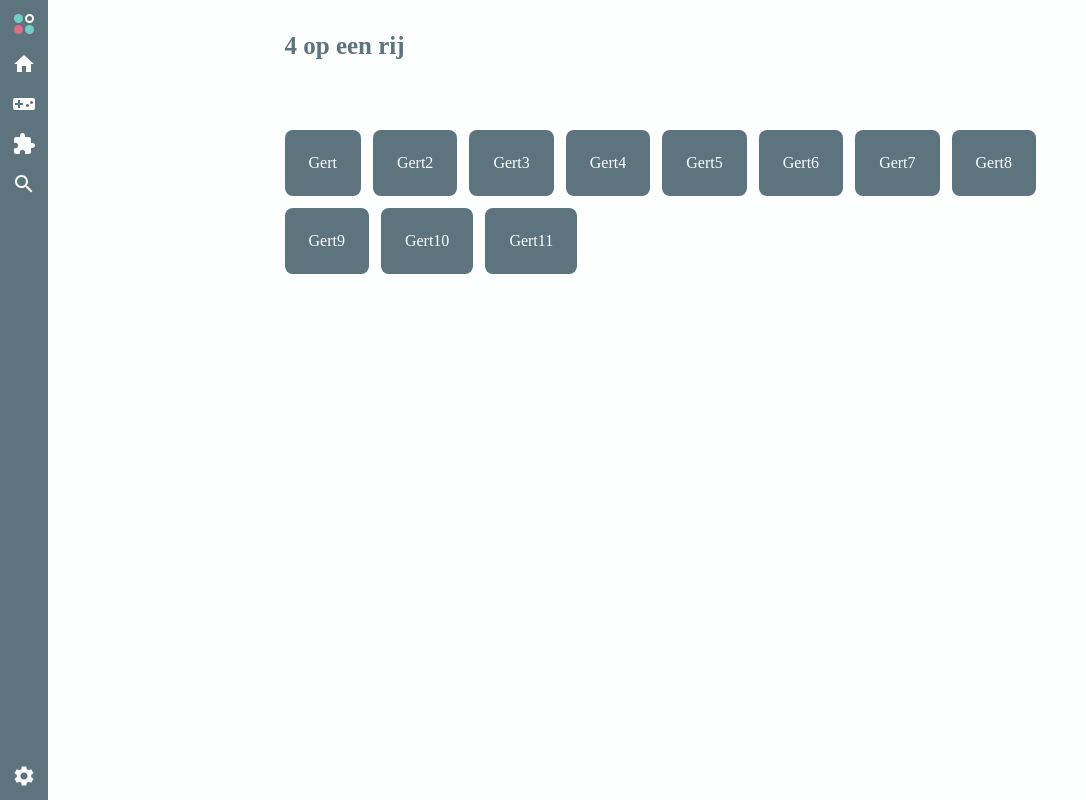
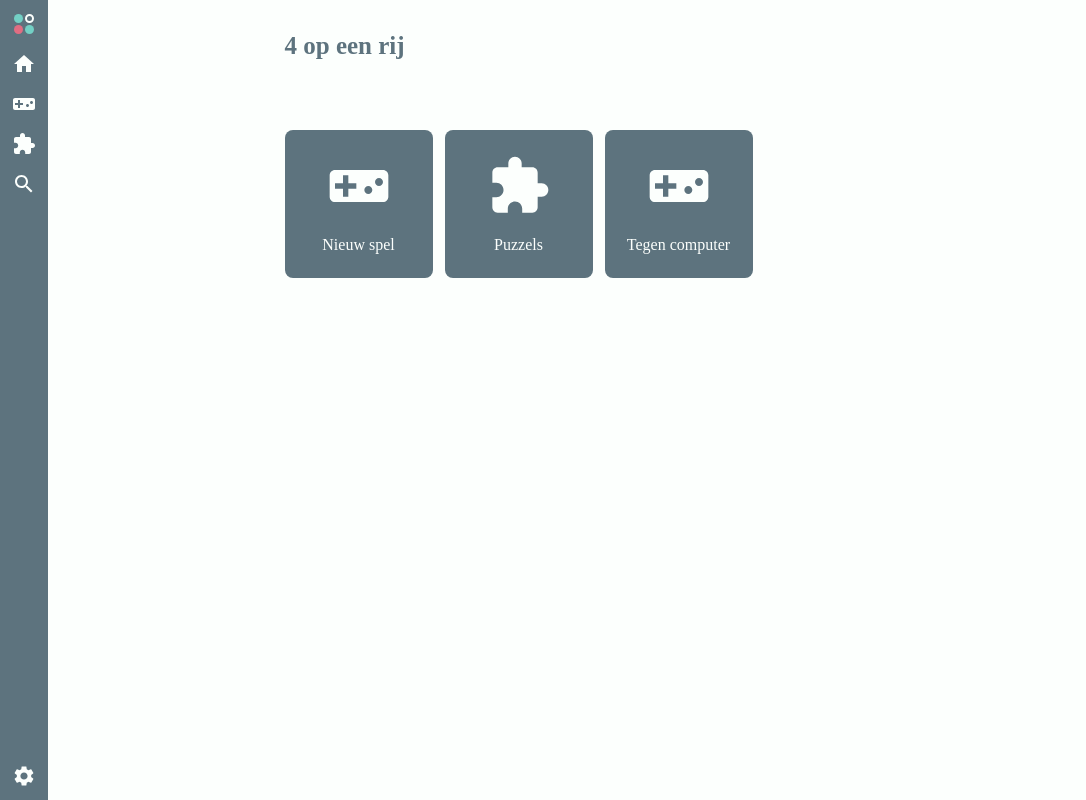
Before and after one commit to lonkaars/connect-4, a React (Create React App) app: page / in a window 1280 px wide. Shown: the whole page, without its empty margins (0-1086 px from the left). Built offline with nearby package versions, Linux system fonts and the light colour scheme.

Commit message:
de tegeltjes liggen

```diff
--- a/src/components/vierkant.tsx
+++ b/src/components/vierkant.tsx
@@ -6,7 +6,8 @@ var VierkantStyle: CSSProperties = {
 	borderRadius: 8,
 	color: "var(--text)",
 	margin: 6, // geen margin collapse = 12px marge
-	display: "inline-block"
+	display: "inline-block",
+	position: "relative"
 }
 
 export class Vierkant extends Component {
--- a/src/pages/home.jsx
+++ /dev/null
@@ -1,27 +0,0 @@
-import { NavBar } from '../components/navbar';
-import { CenteredPage, PageTitle } from '../components/page';
-import { Vierkant, VierkantWrapper } from '../components/vierkant';
-
-function HomePage() {
-	return (
-		<div>
-			<NavBar />
-			<CenteredPage>
-				<PageTitle>4 op een rij</PageTitle>
-				<Vierkant>Gert</Vierkant>
-				<Vierkant>Gert2</Vierkant>
-				<Vierkant>Gert3</Vierkant>
-				<Vierkant>Gert4</Vierkant>
-				<Vierkant>Gert5</Vierkant>
-				<Vierkant>Gert6</Vierkant>
-				<Vierkant>Gert7</Vierkant>
-				<Vierkant>Gert8</Vierkant>
-				<Vierkant>Gert9</Vierkant>
-				<Vierkant>Gert10</Vierkant>
-				<Vierkant>Gert11</Vierkant>
-			</CenteredPage>
-		</div>
-	);
-}
-
-export default HomePage;
--- /dev/null
+++ b/src/pages/home.tsx
@@ -0,0 +1,59 @@
+import {CSSProperties} from 'react';
+
+import { NavBar } from '../components/navbar';
+import { CenteredPage, PageTitle } from '../components/page';
+import { Vierkant } from '../components/vierkant';
+
+import VideogameAssetIcon from '@material-ui/icons/VideogameAsset';
+import ExtensionIcon from '@material-ui/icons/Extension';
+
+var GameModeIconStyle: CSSProperties = {
+	fontSize: 64,
+	display: "inline-block",
+	position: "absolute",
+	top: 24,
+	left: "50%",
+	transform: "translateX(-50%)"
+}
+
+var GameModeTextStyle: CSSProperties = {
+	whiteSpace: "nowrap",
+	display: "inline-block",
+	position: "absolute",
+	bottom: 24,
+	left: "50%",
+	transform: "translateX(-50%)"
+}
+
+var SquareSize: CSSProperties = {
+	width: 100,
+	height: 100
+}
+
+function HomePage() {
+	return (
+		<div>
+			<NavBar />
+			<CenteredPage>
+				<PageTitle>4 op een rij</PageTitle>
+				<Vierkant>
+					<VideogameAssetIcon style={GameModeIconStyle}/>
+					<span style={GameModeTextStyle}>Nieuw spel</span>
+					<div style={SquareSize}></div>
+				</Vierkant>
+				<Vierkant>
+					<ExtensionIcon style={GameModeIconStyle}/>
+					<span style={GameModeTextStyle}>Puzzels</span>
+					<div style={SquareSize}></div>
+				</Vierkant>
+				<Vierkant>
+					<VideogameAssetIcon style={GameModeIconStyle}/>
+					<span style={GameModeTextStyle}>Tegen computer</span>
+					<div style={SquareSize}></div>
+				</Vierkant>
+			</CenteredPage>
+		</div>
+	);
+}
+
+export default HomePage;
```
